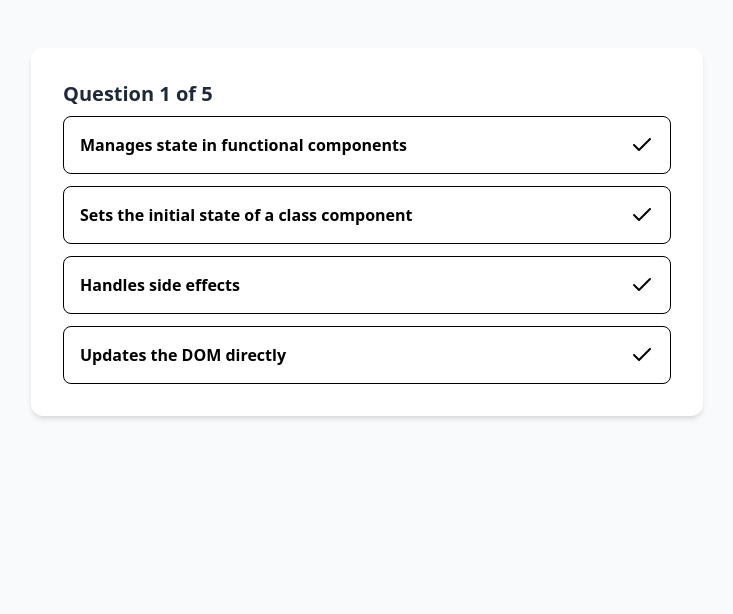
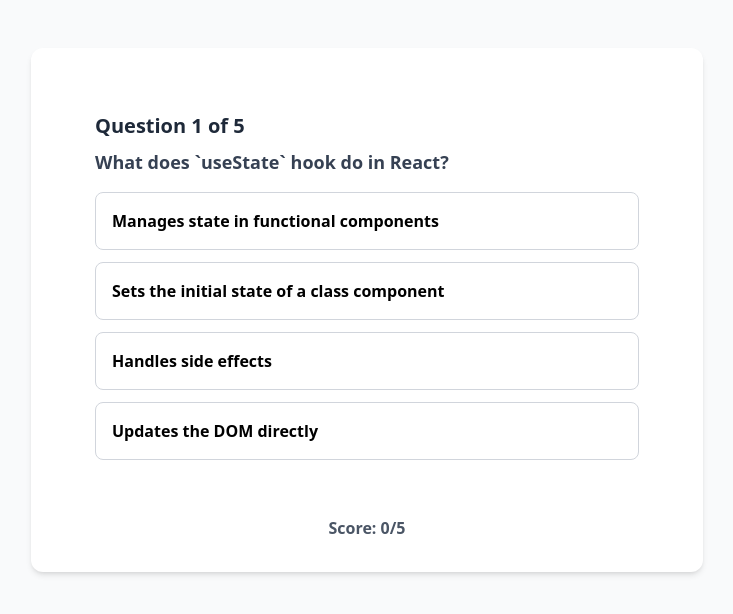
Before and after one commit to namensy/QuizApp, a React (Vite) app: page / in a window 1280 px wide. Both pictures are taken after a click on the element "Start Quiz". Shown: the top 614 px of the page, without its empty margins (273-1006 px from the left). Built offline with nearby package versions, Linux system fonts and the light colour scheme.

Commit message:
feat: implement question navigation

```diff
--- a/src/App.tsx
+++ b/src/App.tsx
@@ -1,4 +1,4 @@
-import { useState } from "react";
+import { useEffect, useState } from "react";
 import Home from "./Components/Home";
 import QuestionCard from "./Components/QuestionCard";
 import GameOver from "./Components/GameOver";
@@ -7,13 +7,27 @@ import { QUESTIONS } from "./data/question";
 
 function App() {
   const [gameState, setGameState] = useState<GameState>("start");
+  const [selectedAnswer, setSelectedAnswer] = useState<number | null>(null);
+  const [currentQuestion, setCurrentQuestion] = useState<number>(0);
+  const [score, setScore] = useState<number>(0);
 
   function handleStart() {
     setGameState("playing");
   }
 
   function handleAnswer(index: number): void {
-    console.log(index);
+    setSelectedAnswer(index);
+    const isCorrect = index === QUESTIONS[currentQuestion].correct;
+
+
+    setTimeout(() => {
+      if (currentQuestion < QUESTIONS.length - 1) {
+        setCurrentQuestion((prev) => prev + 1);
+        setSelectedAnswer(null);
+      } else {
+        setGameState("end");
+      }
+    }, 1000);
   }
 
   return (
@@ -21,9 +35,20 @@ function App() {
       <div className="max-w-2xl mx-auto bg-white rounded-xl shadow-md overflow-hidden">
         {gameState === "start" && <Home onStart={handleStart} />}
         {gameState === "playing" && (
-          <QuestionCard question={QUESTIONS[0]} onAnswerSelect={handleAnswer} />
+          <div className="p-8">
+            <QuestionCard
+              question={QUESTIONS[currentQuestion]}
+              onAnswerSelect={handleAnswer}
+              selectedAnswer={selectedAnswer}
+              totalQuestions={QUESTIONS.length}
+              currentQuestion={currentQuestion}
+            />
+            <div className="mt-6 text-center text-gray-600">
+              Score: {score}/{QUESTIONS.length}
+            </div>
+          </div>
         )}
-        {gameState === "end" && <GameOver />}
+        {gameState === "end" && <GameOver onRestart={handleStart} />}
       </div>
     </div>
   );
--- a/src/Components/GameOver.tsx
+++ b/src/Components/GameOver.tsx
@@ -1,7 +1,25 @@
+import { Trophy } from "lucide-react";
 import React from "react";
 
-const GameOver = () => {
-  return <div>GameOver</div>;
+interface GameOverProps {
+  onRestart: () => void;
+}
+
+const GameOver = ({ onRestart }: GameOverProps) => {
+  return (
+    <div className="p-8 text-center">
+      <Trophy className="w-16 h-16 mx-auto text-yellow-500 mb-4" />
+      <h2 className="text-2xl font-bold text-gray-800 mb-4">Game over</h2>
+      <p className="text-lg text-gray-600">Final Score: 2/5</p>
+      <button
+        type="button"
+        onClick={onRestart}
+        className="mt-6 inline-flex items-center px-6 py-3 bg-blue-600 text-white font-semibold rounded-lg hover:bg-blue-700 transition-colors cursor-pointer"
+      >
+        Play Again
+      </button>
+    </div>
+  );
 };
 
 export default GameOver;
--- a/src/Components/QuestionCard.tsx
+++ b/src/Components/QuestionCard.tsx
@@ -1,28 +1,57 @@
-import React from "react";
 import type { Question } from "../types/quiz";
-import { CheckIcon } from "lucide-react";
+import { CheckCircle, XCircle } from "lucide-react";
 
 interface QuestionScreenProps {
   question: Question;
   onAnswerSelect: (index: number) => void;
+  selectedAnswer: number | null;
+  totalQuestions: number;
+  currentQuestion: number;
+
 }
 
-const QuestionCard = ({ question, onAnswerSelect }: QuestionScreenProps) => {
+const QuestionCard = ({
+  question,
+  onAnswerSelect,
+  selectedAnswer,
+  totalQuestions,
+  currentQuestion,
+}: QuestionScreenProps) => {
+  const getButtonClass = (index: number): string => {
+    if (selectedAnswer === null)
+      return "bg-white border-gray-300 hover:bg-gray-200 cursor-pointer";
+    if (selectedAnswer === index && index !== question.correct)
+      return "bg-red-100 border-red-500";
+    if (index === question.correct) return `bg-green-100 border-green-500 `;
+    return "opacity-50";
+  };
+
   return (
     <div className="p-8">
       <h2 className="text-xl font-semibold text-gray-800 mb-2">
-        Question 1 of 5
+        Question {currentQuestion + 1} of {totalQuestions}
       </h2>
+
+      <p className="text-lg text-gray-700 mb-4">{question.question}</p>
+
       <div className="space-y-3">
         {question.options.map((option, index) => (
           <button
+            type="button"
             key={index}
-            className="w-full p-4 text-left border rounded-lg"
-            onClick={() => onAnswerSelect(index)}
+            className={`w-full p-4 text-left border rounded-lg ${getButtonClass(
+              index
+            )} `}
+            onClick={() => selectedAnswer === null && onAnswerSelect(index)}
           >
             <div className="flex items-center justify-between">
               <span>{option}</span>
-              <CheckIcon />
+              {selectedAnswer !== null && index === question.correct && (
+                <CheckCircle className="w-5 h-5 text-green-600" />
+              )}
+              {selectedAnswer === index && index !== question.correct && (
+                <XCircle className="w-5 h-5 text-red-600" />
+              )}
             </div>
           </button>
         ))}
```
